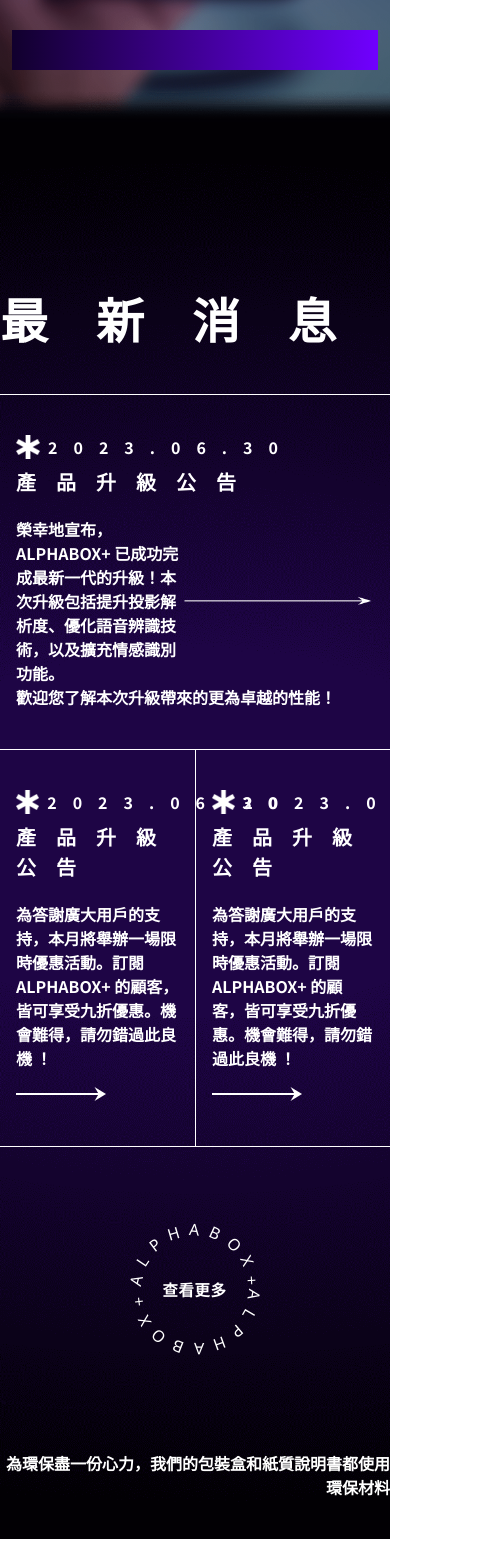
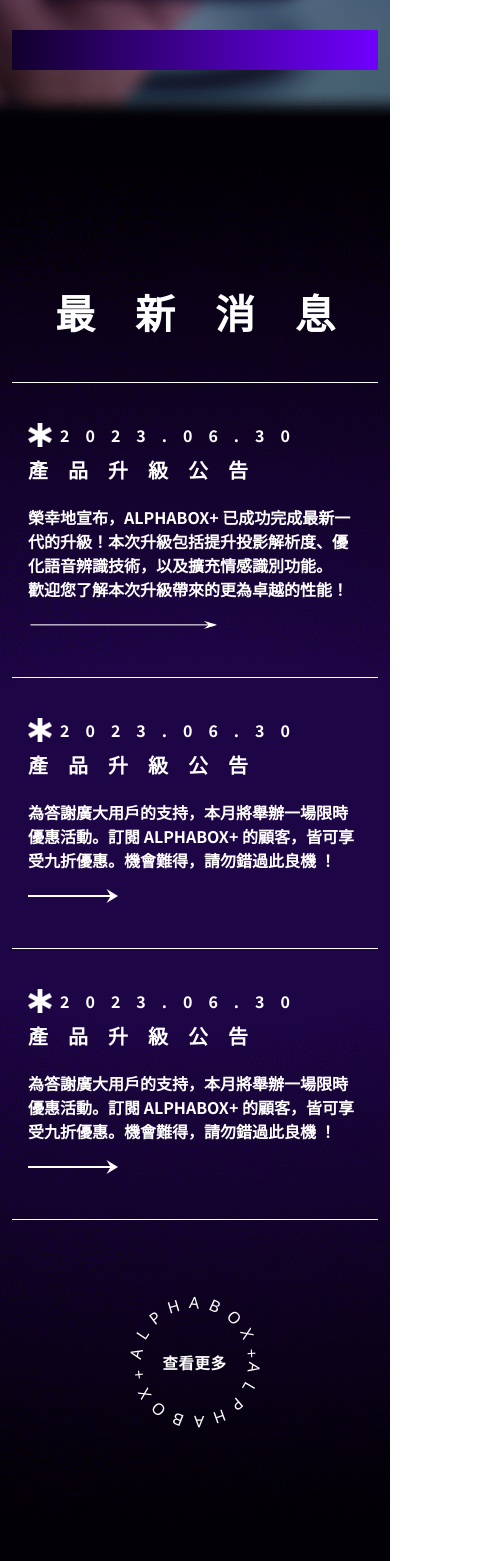
Before and after one commit to Landy510/HexSchool_Layout_Week8, a React (Vite) app: page / in a window 390 px wide. Shown: the part 2267-3828 px from the top of the page, 489 px wide, since content can reach past the window. Before the commit the page ends 3806 px from the top, so only its background shows below. Built offline with nearby package versions, Linux system fonts and the light colour scheme; a web font is replaced by a local one.

Commit message:
feat: the layout of index page 1. add - the layout of news section under mobile resolution of index page

```diff
--- a/src/assets/styles/utils/_fontStyle.scss
+++ b/src/assets/styles/utils/_fontStyle.scss
@@ -17,6 +17,10 @@
   font-size: 48px;
 }
 
+.fs-40 {
+  font-size: 40px;
+}
+
 .fs-32 {
   font-size: 32px;
 }
--- a/src/pages/index/Index.jsx
+++ b/src/pages/index/Index.jsx
@@ -169,9 +169,9 @@
       </div>
       {/* --- END  --- */}
 
-      <div className={`${styles['news-bg']} pt-[160px] pb-[40px]`}>
+      <div className={`${styles['news-bg']} pt-[160px] pb-[40px] px-2-1/2`}>
         <div className='desktop:container desktop:px-2-1/2 text-white font-bold'>
-          <h2 className='tracking-[3rem] fs-48 mb-8'>最新消息</h2>
+          <h2 className='tracking-[2.5rem] fs-40 text-center -mr-[40px] tablet:mr-[0] tablet:tracking-[3rem] tablet:fs-48 tablet:text-left mb-8'>最新消息</h2>
           <div className='grid grid-cols-12'>
             <div className="col-span-12 py-8 px-3 border-y border-solid border-white border-l-0 border-r-0">
               <p className='tracking-[1rem] flex items-center mb-2'>
@@ -188,12 +188,17 @@
                 <img
                   src={line_end_arrow_notchImg}
                   alt=""
-                  className='w-[192px] h-[24px] object-contain'
+                  className='w-[192px] h-[24px] object-contain hidden tablet:block'
                 />
               </p>
               <p>歡迎您了解本次升級帶來的更為卓越的性能！</p>
+              <img
+                src={line_end_arrow_notchImg}
+                alt=""
+                className='w-[192px] h-[24px] mt-2-1/2 object-contain block tablet:hidden'
+              />
             </div>
-            <div className="col-span-6 py-8 px-3 border-solid border-b border-white">
+            <div className="col-span-12 tablet:col-span-6 py-8 px-3 border-solid border-b border-white">
               <p className='tracking-[1rem] flex items-center mb-2'>
                 <img
                   src={emergencyImg}
@@ -212,7 +217,7 @@
                 className='w-[90px] h-[24px] block object-contain'
               />
             </div>
-            <div className="col-span-6 px-3 py-8 border-l border-white border-b border-solid">
+            <div className="col-span-12 tablet:col-span-6 px-3 py-8 border-l-0 tablet:border-l border-white border-b border-solid">
               <p className='tracking-[1rem] flex items-center mb-2'>
                 <img
                   src={emergencyImg}
@@ -242,7 +247,7 @@
               className='w-[132px] h-[132px]'
             />
           </a>
-          <p className='text-end'>為環保盡一份心力，我們的包裝盒和紙質說明書都使用環保材料</p>
+          <p className='text-end hidden tablet:block'>為環保盡一份心力，我們的包裝盒和紙質說明書都使用環保材料</p>
         </div>
       </div>
     </div>
```
